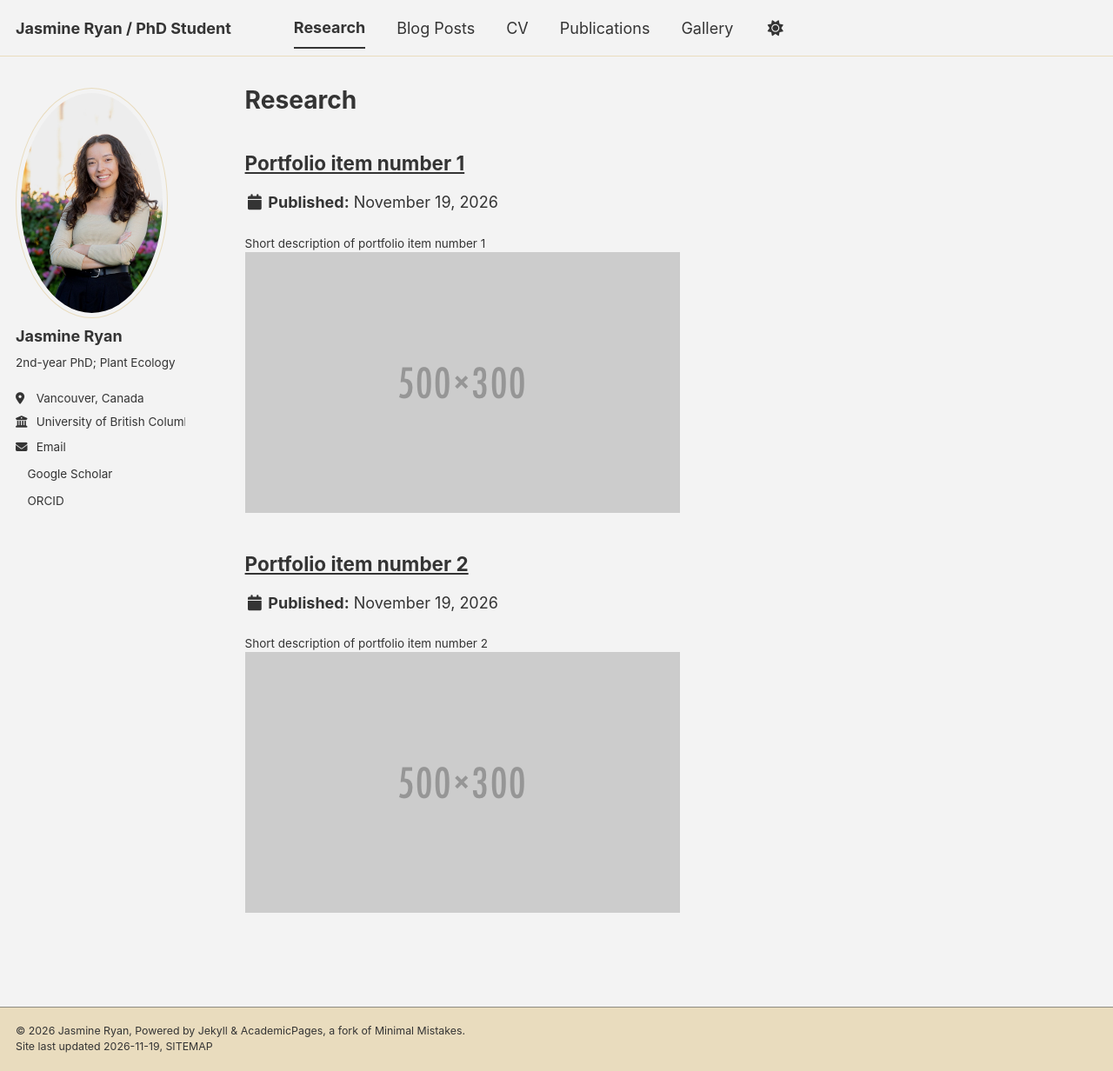
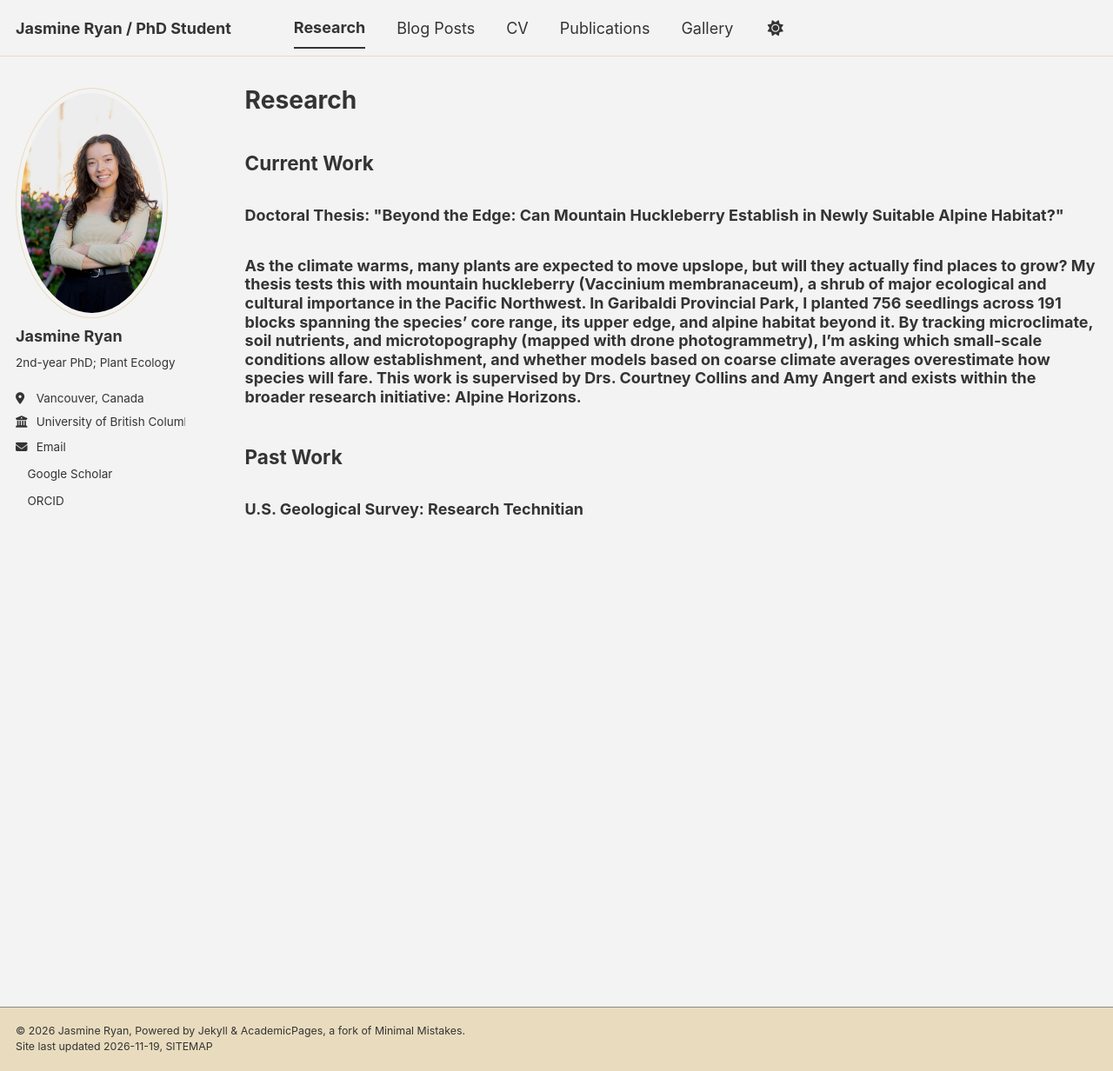
Before and after one commit to jasminexryan/jasminexryan.github.io, a Jekyll site: the page built from _pages/portfolio.html, in a window 1280 px wide and 1232 px high. Shown: the whole window at 87% size. Built offline with Jekyll 4.4.1, drawn with Linux system fonts in a browser that asks for light colours; a script bundle is joined from its source files by our own code; a style sheet for code colours, icons or effects is not loaded.

Commit message:
Update portfolio.html

```diff
--- a/_pages/portfolio.html
+++ b/_pages/portfolio.html
@@ -5,9 +5,9 @@ permalink: /portfolio/
 author_profile: true
 ---
 
-{% include base_path %}
+<h2>Current Work</h2>
+<h3>Doctoral Thesis: "Beyond the Edge: Can Mountain Huckleberry Establish in Newly Suitable Alpine Habitat?"<H3>
+As the climate warms, many plants are expected to move upslope, but will they actually find places to grow? My thesis tests this with mountain huckleberry (Vaccinium membranaceum), a shrub of major ecological and cultural importance in the Pacific Northwest. In Garibaldi Provincial Park, I planted 756 seedlings across 191 blocks spanning the species’ core range, its upper edge, and alpine habitat beyond it. By tracking microclimate, soil nutrients, and microtopography (mapped with drone photogrammetry), I’m asking which small-scale conditions allow establishment, and whether models based on coarse climate averages overestimate how species will fare. This work is supervised by Drs. Courtney Collins and Amy Angert and exists within the broader research initiative: Alpine Horizons.
 
-
-{% for post in site.portfolio %}
-  {% include archive-single.html %}
-{% endfor %}
+<h2>Past Work</h2>
+<h3> U.S. Geological Survey: Research Technitian</h3>
```
